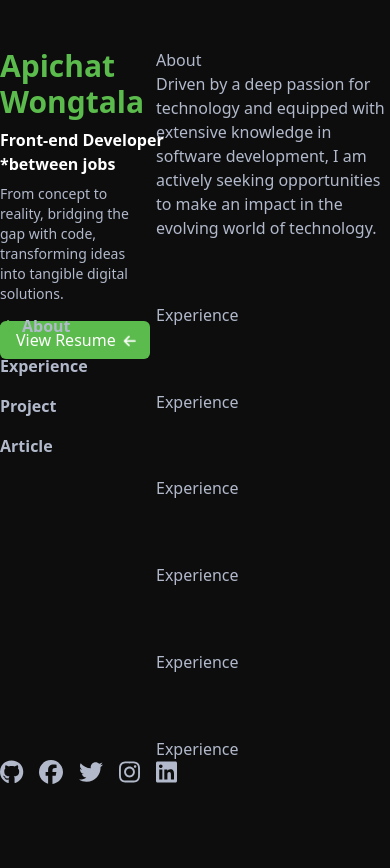
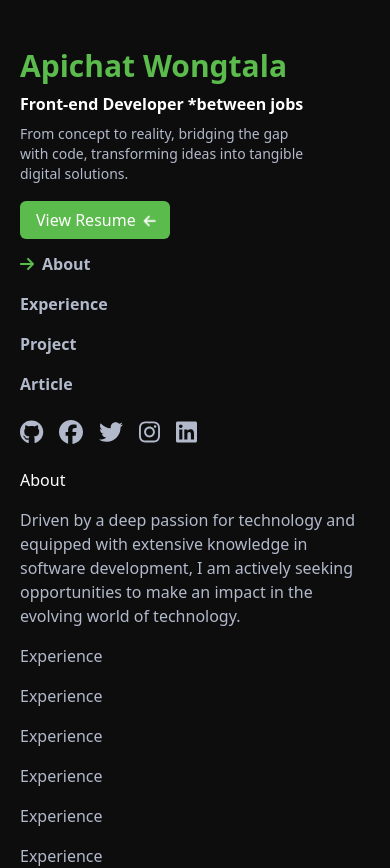
Before and after one commit to JanoiBJR21/portfolioshow, a React (Vite) app: page / in a window 390 px wide. Before the commit the page ends 844 px from the top, so only its background shows below. Built offline with nearby package versions, Linux system fonts and the light colour scheme.

Commit message:
responsive to commit file

```diff
--- a/src/App.jsx
+++ b/src/App.jsx
@@ -5,7 +5,7 @@ import RightSection from "./sections/RightSection/RightSection";
 
 function App() {
   return (
-    <div className="mt-12 mx-auto max-w-6xl grid grid-cols-[40%_60%]">
+    <div className="mt-12 mx-auto max-w-6xl grid lg:grid-cols-[40%_60%]">
       <LeftSection />
       <RightSection />
     </div>
--- a/src/sections/About/About.jsx
+++ b/src/sections/About/About.jsx
@@ -3,8 +3,8 @@ import { dataAbout } from '../../contents/ContentAbout'
 
 const About = () => {
   return (
-    <div>
-      <div>{dataAbout.title}</div>
+    <div className='space-y-4'>
+      <div className='text-primaryAccent font-medium'>{dataAbout.title}</div>
       <div>{dataAbout.description}</div>
     </div>
   )
--- a/src/sections/LeftSection/LeftSection.jsx
+++ b/src/sections/LeftSection/LeftSection.jsx
@@ -5,8 +5,8 @@ import Contact from "../Contact/Contact";
 
 const LeftSection = () => {
   return (
-    <div>
-      <div className="sticky top-12 grid grid-rows-[35%_45%_20%] h-[90vh]">
+    <div className="px-5">
+      <div className="sticky top-12 grid gap-y-5 lg:grid-rows-[35%_45%_20%] lg:h-[90vh]">
         <Header />
         <Navbar />
         <Contact />
--- a/src/sections/Navbar/Navbar.jsx
+++ b/src/sections/Navbar/Navbar.jsx
@@ -3,7 +3,9 @@ import { FontAwesomeIcon } from "@fortawesome/react-fontawesome";
 import { faArrowRight } from "@fortawesome/free-solid-svg-icons";
 
 const Navbar = () => {
-  const navIcon = <FontAwesomeIcon className="mr-2 text-primaryTitle" icon={faArrowRight} />;
+  const navIcon = (
+    <FontAwesomeIcon className="mr-2 text-primaryTitle" icon={faArrowRight} />
+  );
   return (
     <div className="flex flex-col gap-4 font-semibold">
       <div>{navIcon}About</div>
--- a/src/sections/RightSection/RightSection.jsx
+++ b/src/sections/RightSection/RightSection.jsx
@@ -3,8 +3,8 @@ import About from "../About/About";
 
 const RightSection = () => {
   return (
-    <div className="grid gap-y-4">
-      <About/>
+    <div className="grid gap-y-4 px-5">
+      <About />
       <div>Experience</div>
       <div>Experience</div>
       <div>Experience</div>
```
Also changed, not shown: src/contents/ContentAbout.js (+5 -4 lines).
